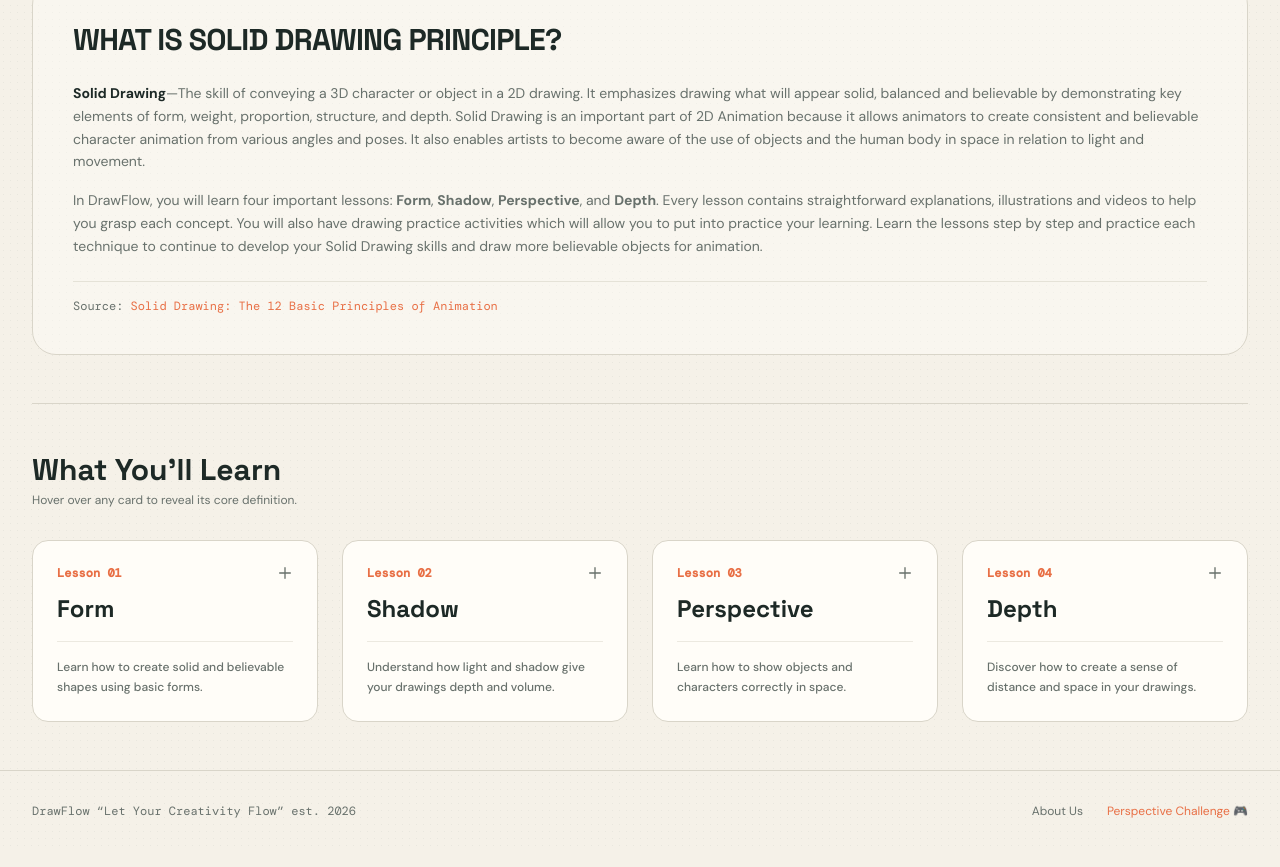
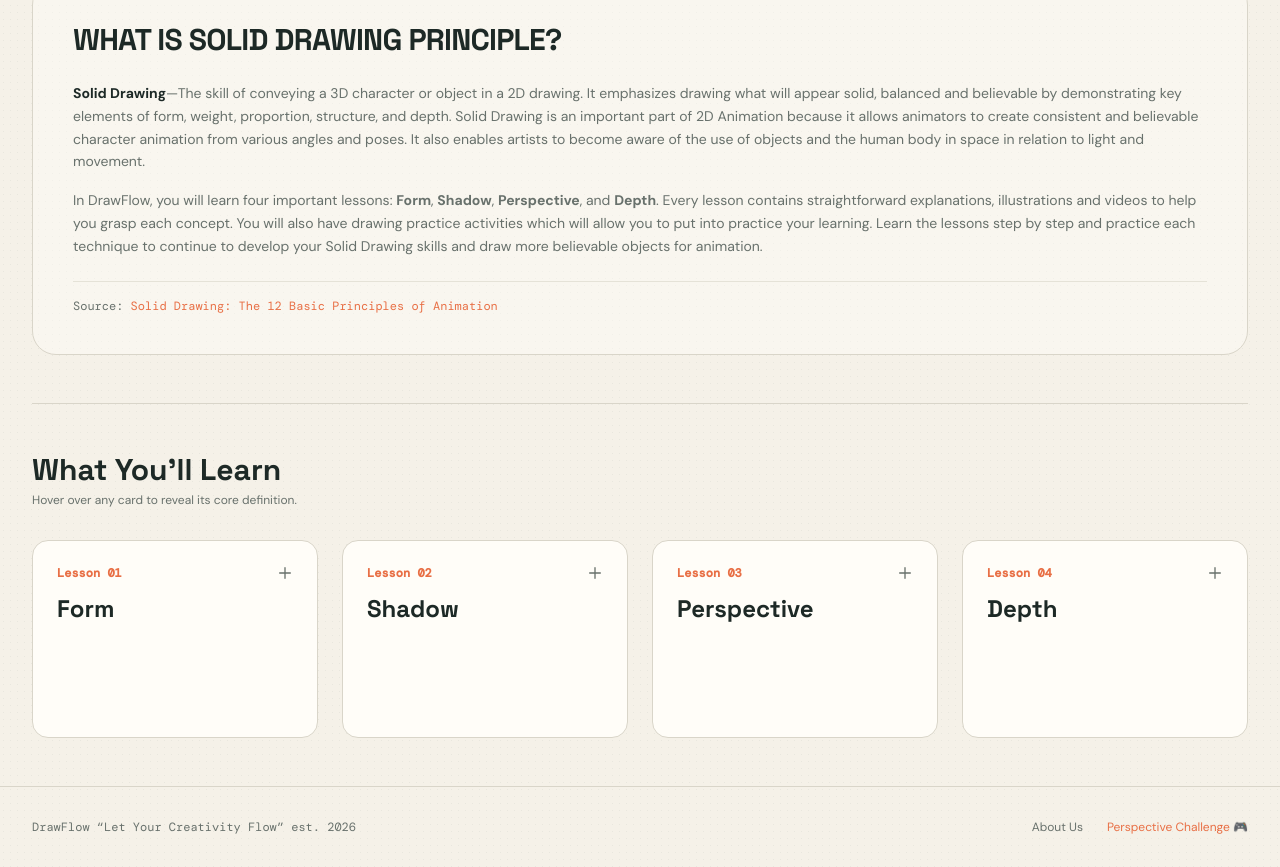
Before and after one commit to Mabayaz/Draw-Flow-, a plain HTML site: page index.html in a window 1280 px wide. Shown: the part 1048-1915 px from the top of the page. Drawn offline with nearby package versions, Linux system fonts and the light colour scheme.

Commit message:
Reveal lesson definitions on hover

```diff
--- a/index.html
+++ b/index.html
@@ -158,7 +158,7 @@
             </div>
             <h3 class="mt-3 font-display text-2xl font-bold">Form</h3>
             <!-- Definition visible on hover -->
-            <div class="mt-4 pt-4 border-t border-border/50 transition-all duration-300 group-hover:border-accent">
+            <div class="mt-4 min-h-[4.5rem] border-t border-transparent pt-4 opacity-0 transition-all duration-300 group-hover:border-accent group-hover:opacity-100 group-focus-visible:border-accent group-focus-visible:opacity-100">
               <p class="text-xs leading-relaxed text-muted-foreground group-hover:text-foreground font-medium">
                 Learn how to create solid and believable shapes using basic forms.
               </p>
@@ -173,7 +173,7 @@
             </div>
             <h3 class="mt-3 font-display text-2xl font-bold">Shadow</h3>
             <!-- Definition visible on hover -->
-            <div class="mt-4 pt-4 border-t border-border/50 transition-all duration-300 group-hover:border-accent">
+            <div class="mt-4 min-h-[4.5rem] border-t border-transparent pt-4 opacity-0 transition-all duration-300 group-hover:border-accent group-hover:opacity-100 group-focus-visible:border-accent group-focus-visible:opacity-100">
               <p class="text-xs leading-relaxed text-muted-foreground group-hover:text-foreground font-medium">
                 Understand how light and shadow give your drawings depth and volume.
               </p>
@@ -188,7 +188,7 @@
             </div>
             <h3 class="mt-3 font-display text-2xl font-bold">Perspective</h3>
             <!-- Definition visible on hover -->
-            <div class="mt-4 pt-4 border-t border-border/50 transition-all duration-300 group-hover:border-accent">
+            <div class="mt-4 min-h-[4.5rem] border-t border-transparent pt-4 opacity-0 transition-all duration-300 group-hover:border-accent group-hover:opacity-100 group-focus-visible:border-accent group-focus-visible:opacity-100">
               <p class="text-xs leading-relaxed text-muted-foreground group-hover:text-foreground font-medium">
                 Learn how to show objects and characters correctly in space.
               </p>
@@ -203,7 +203,7 @@
             </div>
             <h3 class="mt-3 font-display text-2xl font-bold">Depth</h3>
             <!-- Definition visible on hover -->
-            <div class="mt-4 pt-4 border-t border-border/50 transition-all duration-300 group-hover:border-accent">
+            <div class="mt-4 min-h-[4.5rem] border-t border-transparent pt-4 opacity-0 transition-all duration-300 group-hover:border-accent group-hover:opacity-100 group-focus-visible:border-accent group-focus-visible:opacity-100">
               <p class="text-xs leading-relaxed text-muted-foreground group-hover:text-foreground font-medium">
                 Discover how to create a sense of distance and space in your drawings.
               </p>
```
